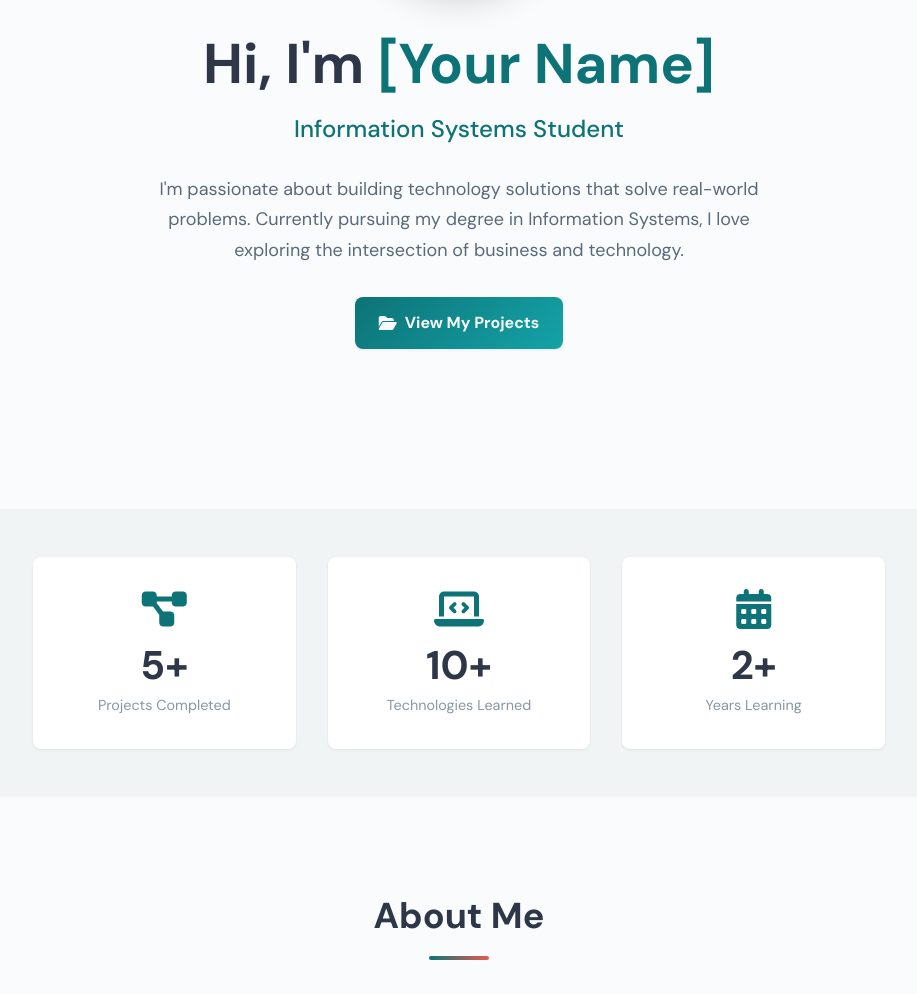
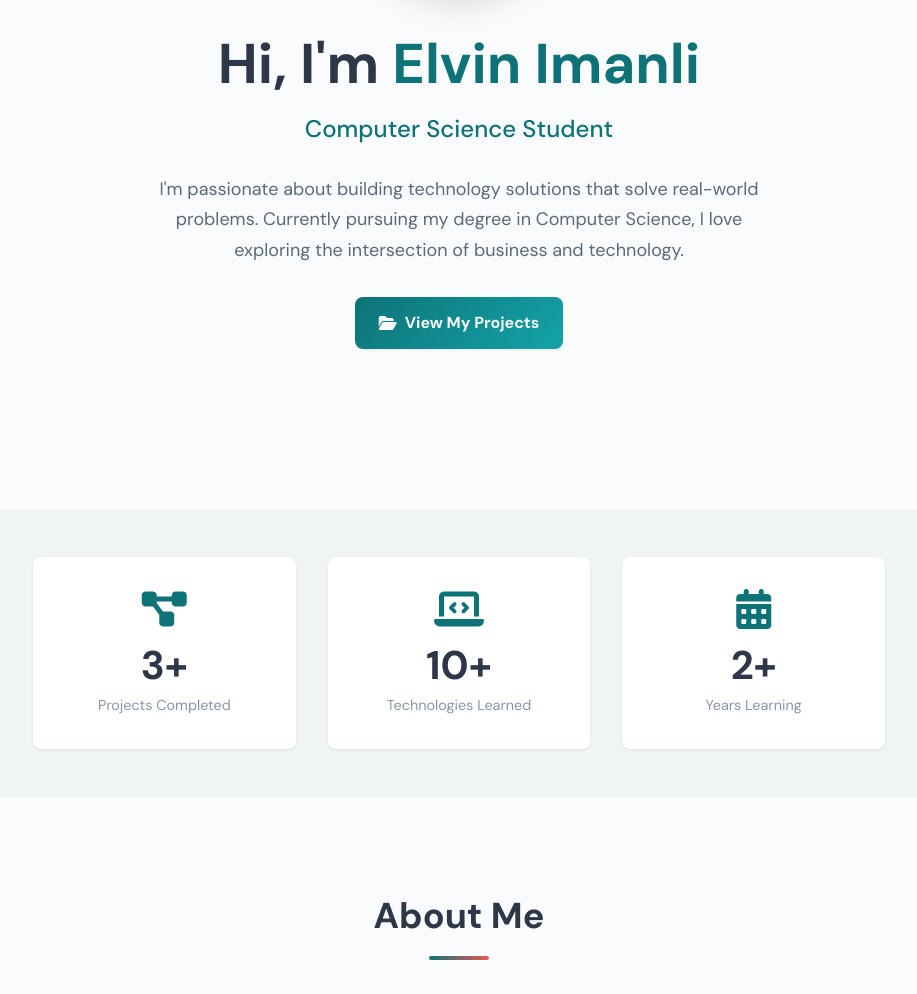
Before and after one commit to CaptainGeorgia/CaptainGeorgia.github.io, a Jekyll site: the page built from index.html, in a window 1280 px wide and 1400 px high, cut to the strip 406-1400 px from the top of the window. Shown: the whole strip, without its empty margins (181-1098 px from the left). Built offline with Jekyll 4.4.1, drawn with Linux system fonts in a browser that asks for light colours; some of the changed text lies outside the part shown.

```diff
--- a/index.html
+++ b/index.html
@@ -7,14 +7,14 @@ title: Home
 <section class="hero">
   <div class="hero-content">
     <div class="hero-image">
-      <img src="{{ '/assets/images/profile.jpg' | relative_url }}" alt="Profile photo of [Your Name]" class="profile-photo">
+      <img src="{{ '/assets/images/profile.jpg' | relative_url }}" alt="Profile photo of Elvin Imanli" class="profile-photo">
     </div>
     <div class="hero-text">
-      <h1 class="hero-title">Hi, I'm <span class="highlight">[Your Name]</span></h1>
-      <p class="hero-subtitle">Information Systems Student</p>
+      <h1 class="hero-title">Hi, I'm <span class="highlight">Elvin Imanli</span></h1>
+      <p class="hero-subtitle">Computer Science Student</p>
       <p class="hero-description">
         I'm passionate about building technology solutions that solve real-world problems.
-        Currently pursuing my degree in Information Systems, I love exploring the intersection
+        Currently pursuing my degree in Computer Science, I love exploring the intersection
         of business and technology.
       </p>
       <a href="{{ '/projects/' | relative_url }}" class="btn btn-primary">
@@ -29,7 +29,7 @@ title: Home
   <div class="highlights-grid">
     <div class="highlight-card">
       <i class="fas fa-project-diagram highlight-icon"></i>
-      <span class="highlight-number">5+</span>
+      <span class="highlight-number">3+</span>
       <span class="highlight-label">Projects Completed</span>
     </div>
     <div class="highlight-card">
@@ -50,7 +50,7 @@ title: Home
   <h2 class="section-title">About Me</h2>
   <div class="about-preview-content">
     <p>
-      I'm an Information Systems student with a strong interest in web development,
+      I'm an Computer Science student with a strong interest in web development,
       database management, and business analytics. I enjoy learning new technologies
       and applying them to create meaningful projects. When I'm not coding, you can
       find me exploring new tools, contributing to open-source projects, or expanding
```
Also changed, not shown: about.md (+4 -4 lines).
